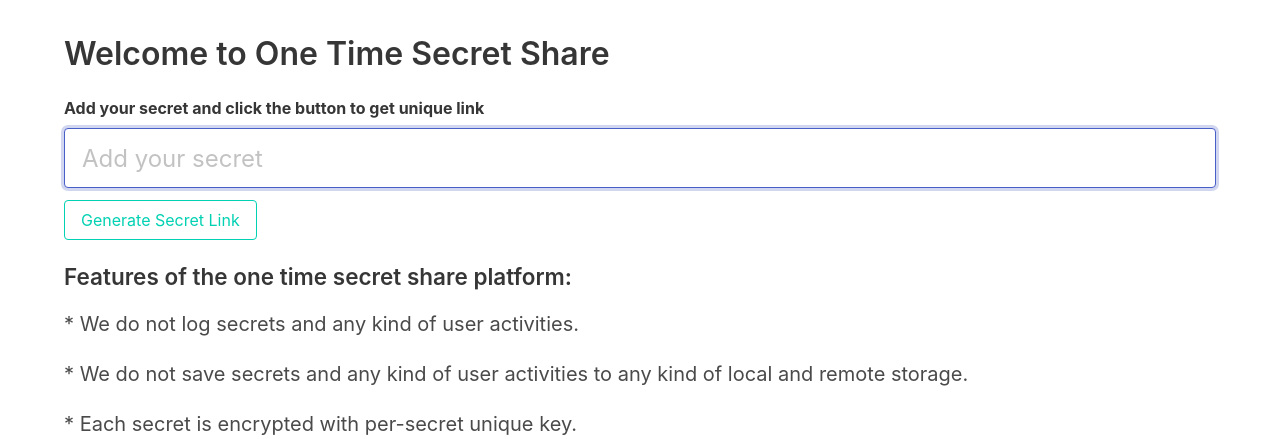
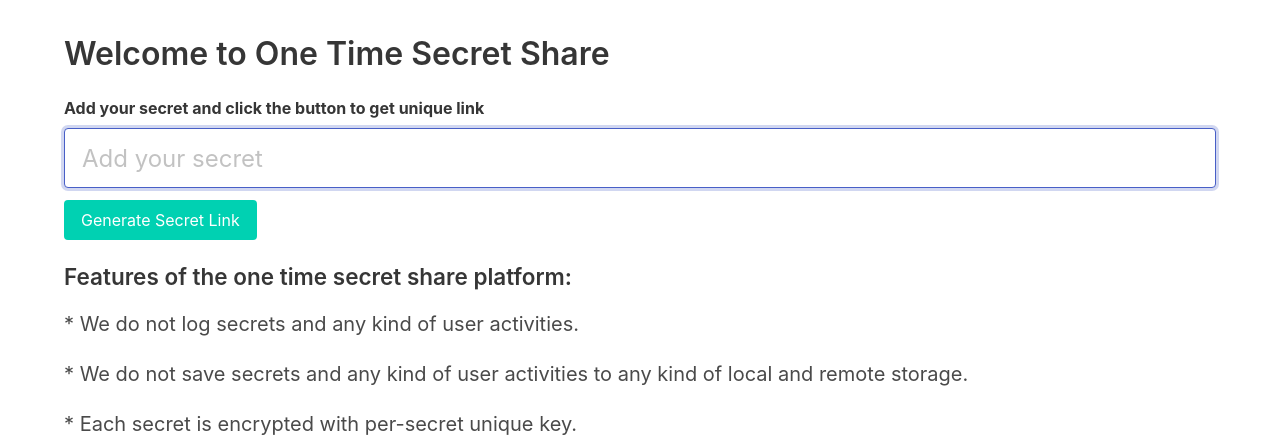
Before and after one commit to ShahriyarR/one-time-secret-share, a Django app: template src/onetime/entrypoints/web/onetimesecrets/templates/onetimesecrets/index.html in a window 1280 px wide. Shown: the part 160-599 px from the top of the page. Run offline with Django 4.2, Linux system fonts and the light colour scheme; the template is opened without the code that fills it: values that come from a table or form of the project are taken from there, others are empty.

Commit message:
fix: make generate secret link button as is-primary

```diff
--- a/src/onetime/entrypoints/web/onetimesecrets/templates/onetimesecrets/index.html
+++ b/src/onetime/entrypoints/web/onetimesecrets/templates/onetimesecrets/index.html
@@ -14,7 +14,7 @@
 
   <div class="field is-grouped">
     <div class="control">
-      <button class="button is-primary is-outlined">Generate Secret Link</button>
+      <button class="button is-primary">Generate Secret Link</button>
     </div>
   </div>
 </form>
```
